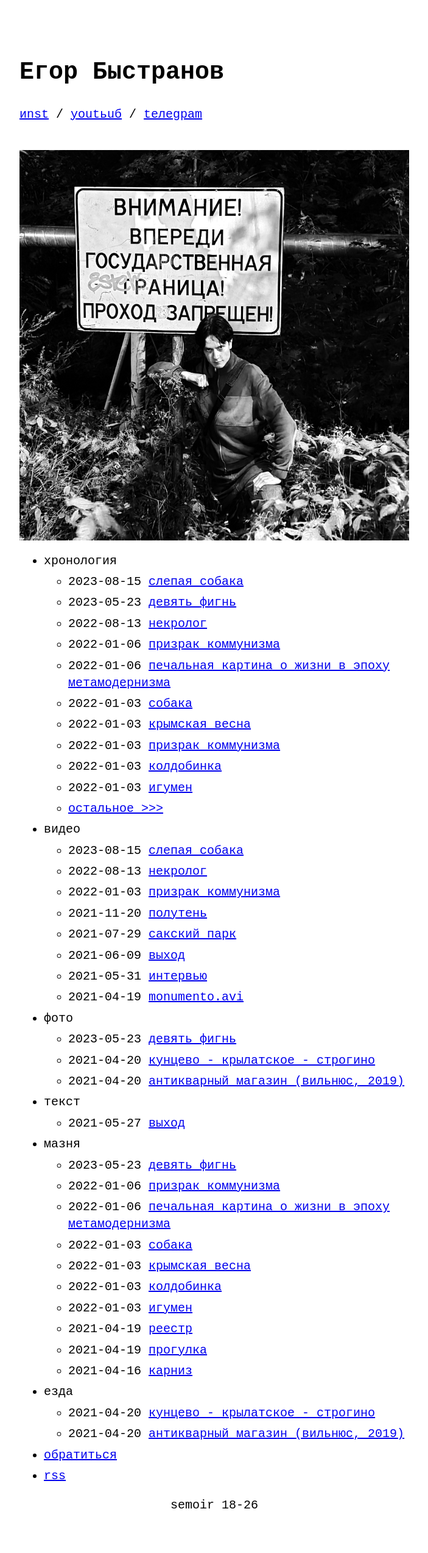
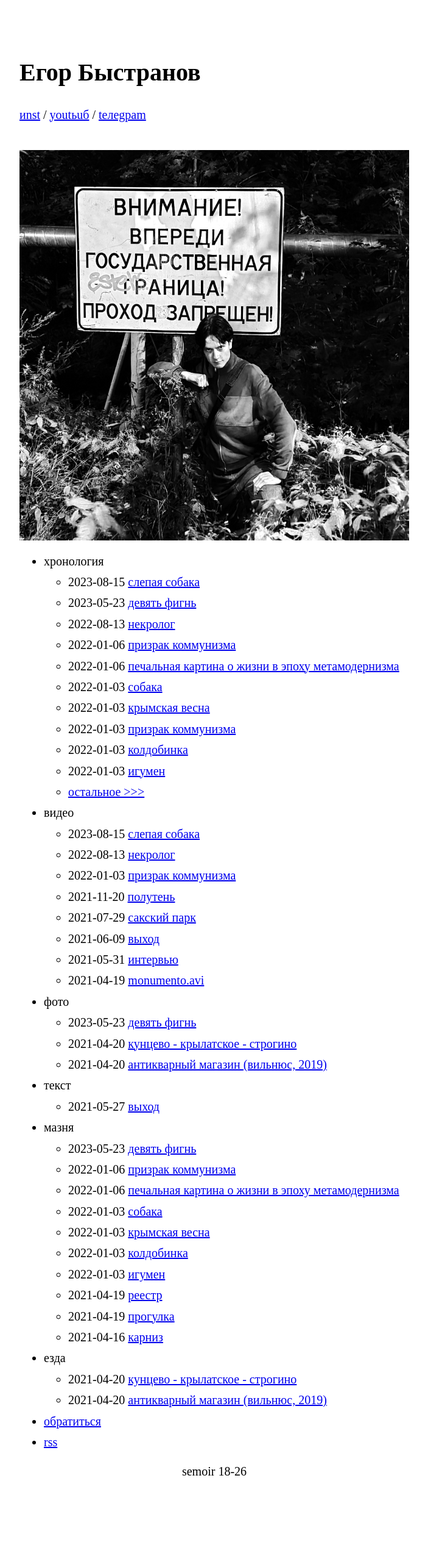
Before and after one commit to poddon007/poddon007.github.io, a Jekyll site: the page built from index.md, in a window 1280 px wide. Shown: the whole page at 61% size, without its empty margins (288-991 px from the left). Built offline with Jekyll 4.4.1, drawn with Linux system fonts in a browser that asks for light colours; after the commit the page ends 2490 px from its top, so only the background shows below that.

Commit message:
font change attempt

```diff
--- a/_sass/no-style-please.scss
+++ b/_sass/no-style-please.scss
@@ -25,7 +25,7 @@ html { height: 100%; }
 
 body {
   color: black;
-  font-family: monospace;
+  font-family: literaturnaya;
   font-size: 20px;
   line-height: 1.4;
   margin: 0;
```
